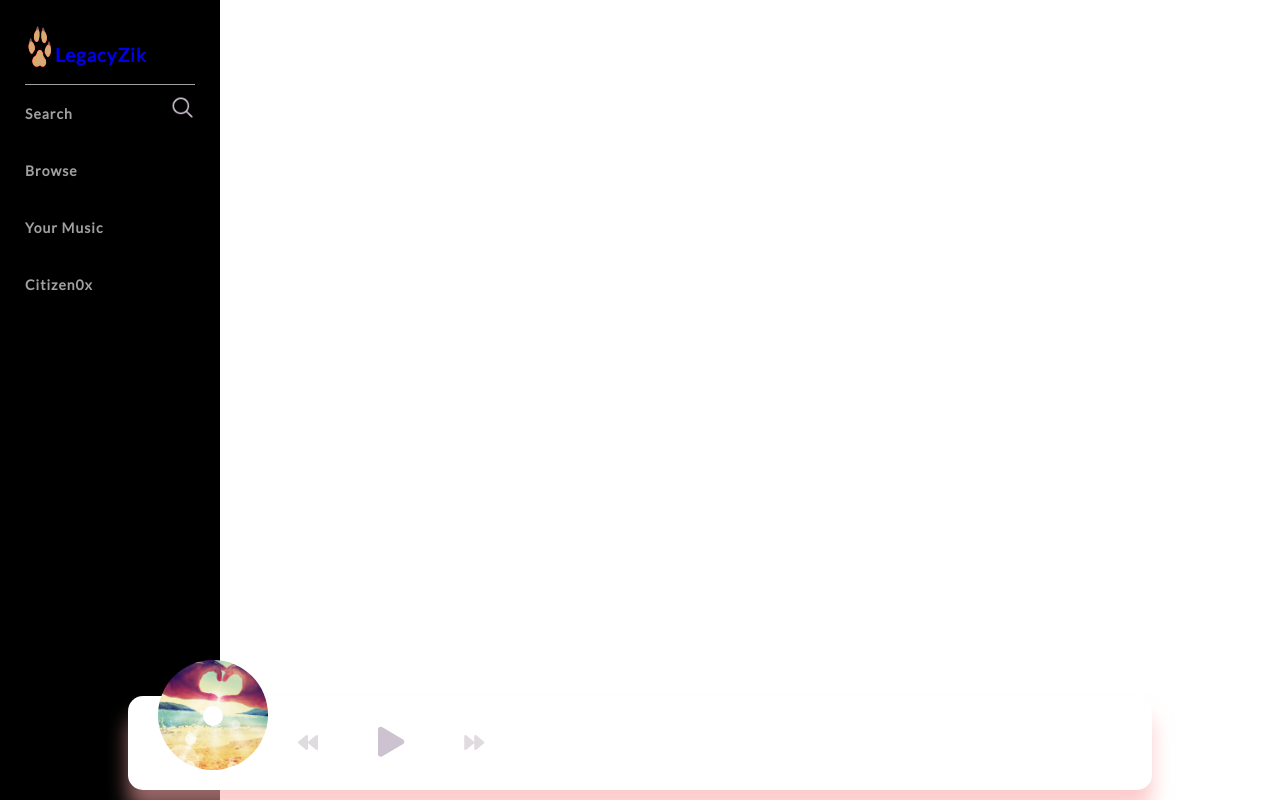
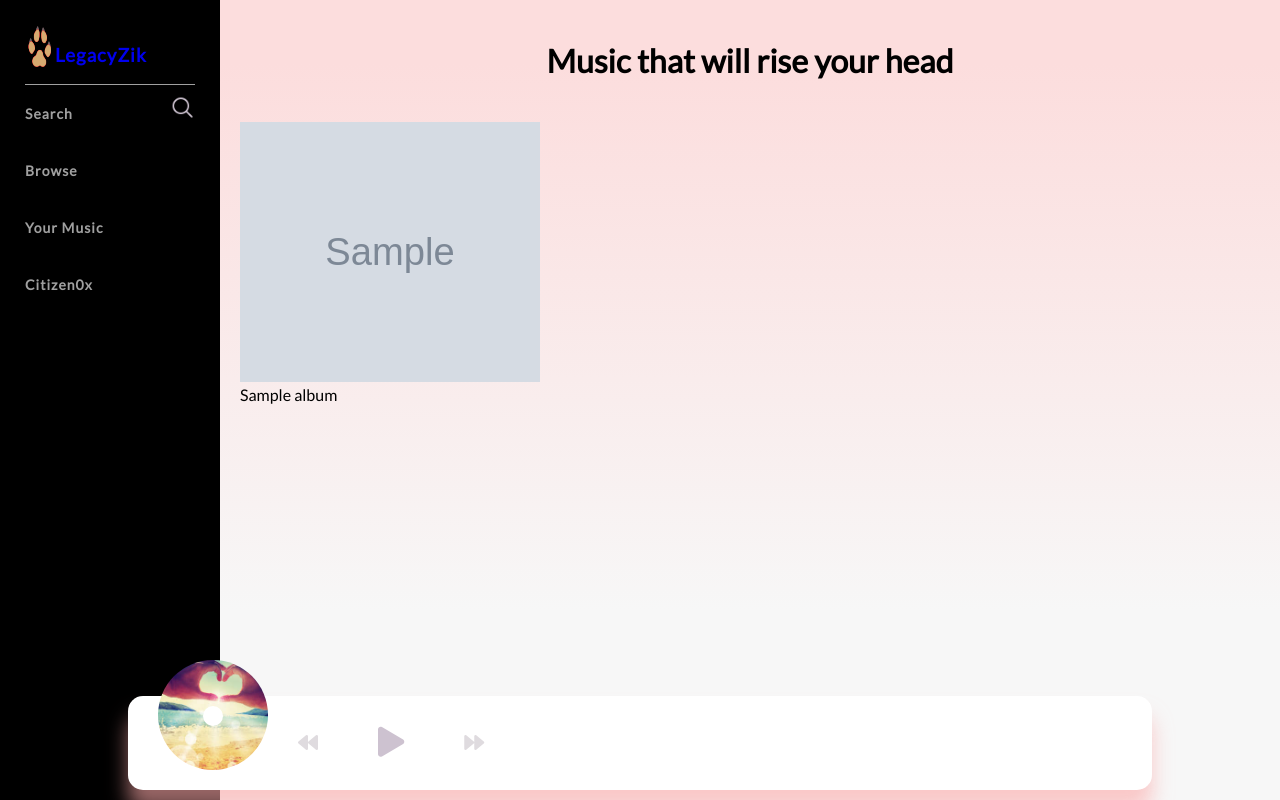
Before and after one commit to ahmedBou/muzify, a PHP site: page / in a window 1280 px wide. Run offline with PHP 8.4, Linux system fonts and the light colour scheme; tables that the repository leaves empty or names only in its code hold one stand-in row (values such as "Sample post"); grey boxes marked "Sample" are stand-in pictures; some libraries are stand-ins or nearby versions.

Commit message:
getting album image and title from db and outputting it in the browser and styling the album images

```diff
--- a/includes/config.php
+++ b/includes/config.php
@@ -1,10 +1,13 @@
+
+
 <?php
 // output buffering
 ob_start();
 
 $timezone = date_default_timezone_set("Africa/Casablanca");
 
-$con = mysqli_connect("localhost", "root", "","musicloud", "3306");
-if(mysqli_connect_errno()){
-    die("Failed to connect: " .mysqli_connect_error());
-}
+
+$pdo = new PDO('mysql:host=localhost; port=3306; dbname=musicloud', 'root','root');
+
+// see the error folder for more detail
+$pdo->setAttribute(PDO::ATTR_ERRMODE, PDO::ERRMODE_EXCEPTION);
--- /dev/null
+++ b/includes/footer.php
@@ -0,0 +1,14 @@
+</div>
+      </div>
+
+    </div>
+
+    <!-- <h1>Music Player</h1> -->
+    <?php include("includes/playinBar.php")?>
+
+
+  </div>
+
+    <script src="script.js"></script>
+  </body>
+</html>
--- /dev/null
+++ b/includes/header.php
@@ -0,0 +1,33 @@
+<!-- <?php
+// session_destroy(); LOGOUT
+  // include("includes/config.php");
+  // if(isset($_SESSION['userLoggedIn'])){
+  //   $userLoggedIn = $_SESSION['userLoggedIn'];
+  // }else{
+  //   header("Location: register.php")
+  // }
+
+  ?> -->
+
+
+  <!DOCTYPE html>
+  <html lang="en">
+    <head>
+      <meta charset="UTF-8" />
+      <meta name="viewport" content="width=device-width, initial-scale=1.0" />
+      <meta http-equiv="X-UA-Compatible" content="ie=edge" />
+      <link
+        rel="stylesheet"
+        href="https://cdnjs.cloudflare.com/ajax/libs/font-awesome/5.10.2/css/all.min.css"
+      />
+      <link rel="stylesheet" href="style.css">
+      <title>Music Player</title>
+    </head>
+    <body>
+    <div id="mainContainer">
+      <div id="topContainer">
+
+        <?php include("./includes/navBarContainer.php");?>
+
+        <div id="mainViewContainer">
+          <div id="mainContent">
--- a/includes/navBarContainer.php
+++ b/includes/navBarContainer.php
@@ -2,7 +2,7 @@
     <nav class="navbar">
 
         <a href="index.php" class="logo">
-            <img src="images/logo2.png" alt="" >
+            <img src="assets/images/logo2.png" alt="" >
             <h3>LegacyZik</h3>
         </a>
 
--- a/index.php
+++ b/index.php
@@ -1,42 +1,36 @@
-<!-- <?php
-// session_destroy(); LOGOUT
-  // include("includes/config.php");
-  // if(isset($_SESSION['userLoggedIn'])){
-  //   $userLoggedIn = $_SESSION['userLoggedIn'];
-  // }else{
-  //   header("Location: register.php")
-  // }
 
-?> -->
+<?php  include("./includes/config.php");?>
+<?php include('includes/header.php') ?>
+
+<div class="mainTitle"><h1>Music that will rise your head</h1></div>
+
+<div class="gridViewContainer">
+    <?php
 
 
-<!DOCTYPE html>
-<html lang="en">
-  <head>
-    <meta charset="UTF-8" />
-    <meta name="viewport" content="width=device-width, initial-scale=1.0" />
-    <meta http-equiv="X-UA-Compatible" content="ie=edge" />
-    <link
-      rel="stylesheet"
-      href="https://cdnjs.cloudflare.com/ajax/libs/font-awesome/5.10.2/css/all.min.css"
-    />
-    <link rel="stylesheet" href="style.css">
-    <title>Music Player</title>
-  </head>
-  <body>
-  <div id="mainContainer">
-    <div id="topContainer">
+        $stmt = $pdo->query("SELECT * FROM album ORDER BY RAND() LIMIT 10");
 
-      <?php include("./includes/navBarContainer.php");?>
+        while($row = $stmt->fetch(PDO::FETCH_ASSOC)){
+            // print_r($row["images_path"]);
+            // echo "<img src=";
+            // ;
 
-    </div>
+            $album = <<<DELIMETER
+            <div class="gridViewItem">
+                <img src="{$row["images_path"]}" style="width:300px; height:260px">
+                <div class="gridViewInfo">
+                    {$row["title"]}
+                </div>
+            </div>
+            DELIMETER;
+            echo $album;
 
-    <!-- <h1>Music Player</h1> -->
-    <?php include("includes/playinBar.php")?>
+        }
+
+    ?>
+</div>
 
 
-  </div>
 
-    <script src="script.js"></script>
-  </body>
-</html>
+
+<?php include('includes/footer.php') ?>
--- a/style.css
+++ b/style.css
@@ -9,11 +9,11 @@ body {
   font-family: 'Lato', sans-serif;
   margin: 0;
   padding: 0;
-  /* background-image: linear-gradient(
-    0deg,
-      rgba(252, 221, 221, 1) 92%,
-      rgba(247, 247, 247, 1) 23.8%,
-       ); */
+  background-image: linear-gradient(
+    0deg,rgba(247, 247, 247, 1) 23.8%,
+      rgba(252, 221, 221, 1) 92%
+       );
+  height: 100vh;
 }
  #playingBar{
   display: flex;
@@ -207,3 +207,23 @@ body {
 .navItemLink:hover{
   color: #fff;
 }
+
+#mainViewContainer{
+  margin-left: 220px;
+  padding-bottom: 100px;
+  width: calc(100% - 220px);
+}
+#mainContent{
+  padding: 0 20px;
+}
+
+.mainTitle{
+  padding: 20px;
+  text-align: center;
+}
+.gridViewContainer{
+  display: inline-grid;
+  grid-template-columns: auto auto auto;
+  grid-gap: 10px;
+
+}
```
Also changed, not shown: home.html (deleted, +0 -92 lines).
